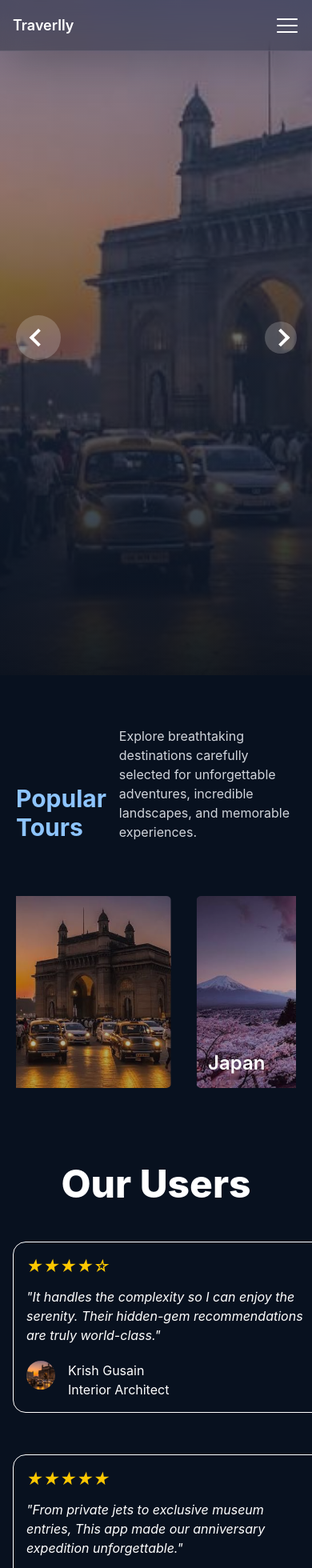
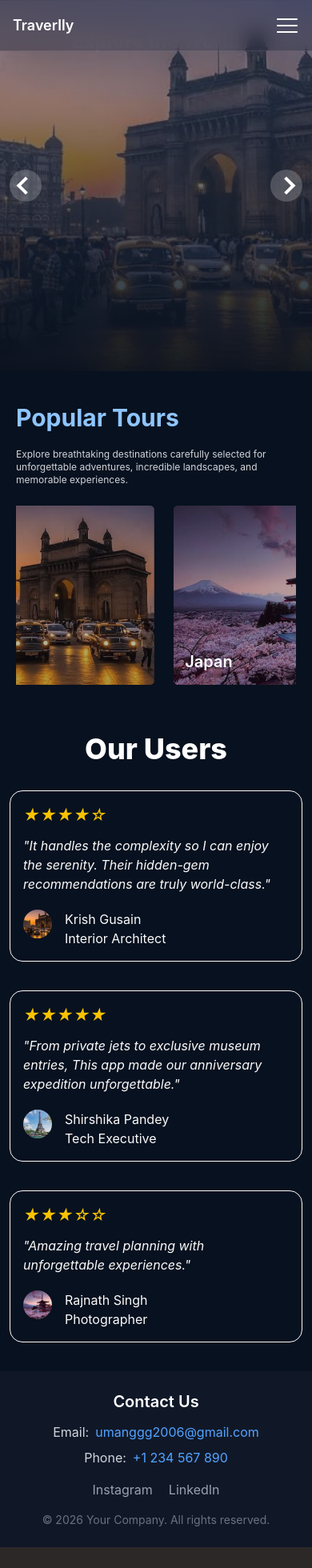
Before and after one commit to reactapp-development/projectreact, a React (Vite) app: page / in a window 390 px wide. Shown: the top 1960 px of the page at 80% size. After the commit the page ends 1934 px from the top, so only its background shows below. Built offline with nearby package versions, Linux system fonts and the light colour scheme.

Commit message:
home page fixed

```diff
--- a/src/home.jsx
+++ b/src/home.jsx
@@ -1,18 +1,21 @@
 import React, { useState, useEffect } from "react";
 import { motion, AnimatePresence } from "framer-motion";
 import { Link } from "react-router-dom";
+
 import india from "./assets/india.jpg";
 import japan from "./assets/japan.jpg";
 import bgImage from "./assets/images.jpg";
-import france from "./assets/france.jpg"
-import korea from "./assets/korea.jpg"
-import thailand from "./assets/thailand.jpg"
-import switzerland from "./assets/switzerland.jpg"
-import j from "./assets/j.jpg"
+import france from "./assets/france.jpg";
+import korea from "./assets/korea.jpg";
+import thailand from "./assets/thailand.jpg";
+import switzerland from "./assets/switzerland.jpg";
+import j from "./assets/j.jpg";
 
 const Home = () => {
+
   const [slide, setSlide] = useState(0);
   const [reviewIndex, setReviewIndex] = useState(0);
+
 
   const tours = [
     {
@@ -47,6 +50,7 @@ const Home = () => {
     }
   ];
 
+
   const slides = [
     {
       image: bgImage,
@@ -69,25 +73,8 @@ const slides = [
       description:
         "Explore temples, cities, mountains, and unique Japanese experiences. Experience Japan's rich culture, stunning landscapes, and the harmony between tradition and technology.",
     },
-
   ];
 
-  useEffect(() => {
-  const slideInterval = setInterval(() => {
-    setSlide((prev) => (prev + 1) % slides.length);
-  }, 5000);
-
-  return () => clearInterval(slideInterval);
-}, []);
-
-
-  useEffect(() => {
-  const interval = setInterval(() => {
-    setReviewIndex((prev) => (prev + 1) % reviews.length);
-  }, 3000);
-
-  return () => clearInterval(interval);
-}, []);
 
   const reviews = [
     {
@@ -119,36 +106,75 @@ const reviews = [
       rating: 3,
     },
   ];
+
+
+  useEffect(() => {
+
+    const slideInterval = setInterval(() => {
+      setSlide((prev) => (prev + 1) % slides.length);
+    }, 5000);
+
+    return () => clearInterval(slideInterval);
+
+  }, []);
+
+
+
+  useEffect(() => {
+
+    const interval = setInterval(() => {
+      setReviewIndex((prev) => (prev + 1) % reviews.length);
+    }, 5000);
+
+    return () => clearInterval(interval);
+
+  }, []);
+
+
+
   return (
+
     <div className="bg-[#08111f] min-h-screen overflow-x-hidden">
+
+
+      {/* HERO SECTION */}
+
+
+      <div className="relative flex items-center justify-center w-full h-[55vh] sm:min-h-screen overflow-hidden">
+
+
         <div
-        className=" relative flex items-center justify-center w-full min-h-screen overflow-hidden "
+          className="absolute inset-0 bg-center bg-cover"
           style={{
-          backgroundImage: `linear-gradient(to bottom, rgba(80,120,180,0.35), rgba(8,17,31,0.95)), url(${slides[slide].image})`,
-          backgroundSize: "cover",
-          backgroundPosition: "center",
-          backgroundRepeat: "no-repeat",
+            backgroundImage:
+              `linear-gradient(to bottom, rgba(80,120,180,0.35), rgba(8,17,31,0.95)), url(${slides[slide].image})`,
           }}
-      >
-        <div className="relative z-10 flex flex-col items-center justify-center w-full h-full">
+        />
+
+
+        <div className="relative z-10 flex flex-col items-center justify-center w-full h-full px-4">
+
+
           <AnimatePresence mode="wait">
+
 
             <motion.div
               key={slide}
               initial={{ opacity: 0, y: 30 }}
               animate={{ opacity: 1, y: 0 }}
-
               transition={{
                 duration: 0.8,
                 ease: "easeOut"
               }}
-    className="flex flex-col items-center"
+              className="flex flex-col items-center mt-16"
             >
+
 
               <div className="text-center">
 
+
                 <motion.h1
-        className=" text-4xl sm:text-5xl md:text-6xl lg:text-7xl font-extrabold text-white hover:text-[#d6d450] text-center "
+                  className="text-2xl sm:text-5xl md:text-6xl lg:text-7xl font-extrabold text-white hover:text-[#d6d450] text-center"
                   initial={{ opacity: 0, y: "-20vh" }}
                   animate={{ opacity: 1, y: 0 }}
                   exit={{ opacity: 0, y: "-20vh" }}
@@ -161,8 +187,9 @@ const reviews = [
                 </motion.h1>
 
 
+
                 <motion.h1
-        className="py-[2vh] text-[5vw] font-extrabold text-[#79b8ff] hover:text-[#ffb703]"
+                  className="py-[1vh] sm:py-[2vh] text-7vw] sm:text-[5vw] font-extrabold text-[#79b8ff] hover:text-[#ffb703]"
                   initial={{ opacity: 0, y: "-20vh" }}
                   animate={{ opacity: 1, y: 0 }}
                   exit={{ opacity: 0, y: "-20vh" }}
@@ -174,11 +201,13 @@ const reviews = [
                   {slides[slide].subtitle}
                 </motion.h1>
 
+
               </div>
 
 
+
               <motion.p
-      className=" w-11/12 sm:w-4/5 md:w-3/4 lg:w-3/5 mt-10 md:mt-20 text-center text-base sm:text-lg text-gray-200 "
+                className="w-11/12 sm:w-4/5 md:w-3/4 lg:w-3/5 mt-2 md:mt-10 text-center text-xs sm:text-lg text-gray-200"
                 initial={{ opacity: 0, y: 50 }}
                 animate={{ opacity: 1, y: 0 }}
                 exit={{ opacity: 0, y: 50 }}
@@ -193,24 +222,40 @@ const reviews = [
 
             </motion.div>
 
+
           </AnimatePresence>
+
+
+
           <button
             onClick={() => setSlide((slide + 1) % slides.length)}
-            className="absolute right-[5%] z-20 w-10 h-10 md:w-14 md:h-14 rounded-full bg-white/20 hover:bg-white/40 flex items-center justify-center transition"
+            className="absolute right-3 sm:right-[5%] z-20 w-10 h-10 md:w-14 md:h-14 rounded-full bg-white/20 hover:bg-white/40 flex items-center justify-center transition"
           >
             <span className="w-4 h-4 border-r-4 border-t-4 border-white rotate-45"></span>
           </button>
+
+
+
           <button
             onClick={() => setSlide((slide - 1 + slides.length) % slides.length)}
-            className="absolute left-[5%] z-20 w-14 h-14 rounded-full bg-white/20 hover:bg-white/40 flex  items-center justify-center transition"
+            className="absolute left-3 sm:left-[5%] z-20 w-10 h-10 md:w-14 md:h-14 rounded-full bg-white/20 hover:bg-white/40 flex items-center justify-center transition"
           >
             <span className="w-4 h-4 border-l-4 border-b-4 border-white rotate-45"></span>
           </button>
-        </div>
+
+
         </div>
 
-      <div className=" px-5 sm:px-8 lg:px-16 py-16 lg:py-24 text-white bg-[#08111f] ">
-        <div className="flex items-end justify-between">
+      </div>
+            {/* POPULAR TOURS */}
+
+
+      <div className="px-5 sm:px-8 lg:px-16 py-10 lg:py-20 text-white bg-[#08111f]">
+
+
+        <div className="flex flex-col lg:flex-row lg:items-end justify-between gap-5">
+
+
           <div>
 
             <motion.h1
@@ -223,72 +268,103 @@ const reviews = [
               Popular Tours
             </motion.h1>
 
+
           </div>
+
+
 
           <motion.p
             initial={{ opacity: 0, x: 50 }}
             whileInView={{ opacity: 1, x: 0 }}
             viewport={{ once: false }}
             transition={{ duration: 1 }}
-          className="w-full lg:w-[40%] text-gray-300"
+            className="w-full lg:w-[40%] text-gray-300 text-xs"
           >
             Explore breathtaking destinations carefully selected for unforgettable
             adventures, incredible landscapes, and memorable experiences.
           </motion.p>
+
+
         </div>
 
 
-        <div className="overflow-hidden mt-[8vh]">
+
+
+        <div className="overflow-hidden mt-6 md:mt-[8vh]">
+
 
           <motion.div
-  className="flex gap-8"
+            className="flex gap-6 md:gap-8"
             animate={{
               x: ["0%", "-50%"]
             }}
             transition={{
-
-  duration: 10,
+              duration: 8,
               repeat: Infinity,
               ease: "linear"
-
             }}
           >
 
+
+
             {[...tours, ...tours].map((tour, index) => (
+
 
               <Link
                 to={tour.link}
                 key={index}
-  className="block w-[85%] sm:w-[70%] md:w-[45%] lg:w-[30%] shrink-0" >
+                className="block w-[85%] sm:w-[70%] md:w-[45%] lg:w-[30%] shrink-0"
+              >
 
-<div className="relative overflow-hidden rounded-[2%] group h-60 sm:h-72 md:h-80 lg:h-96">
+
+                <div className="relative overflow-hidden rounded-[2%] group h-56 sm:h-72 md:h-80 lg:h-96">
+
+
 
                   <img
                     src={tour.image}
                     alt={tour.name}
-  className=" object-cover  w-full  h-full  transition  duration-700  group-hover:scale-110  opacity-70"
+                    className="object-cover w-full h-full transition duration-700 group-hover:scale-110 opacity-70"
                   />
 
+
+
                   <div className="absolute bottom-0 left-0 w-full p-[5%]">
-<h2 className="text-2xl font-semibold text-white">
+
+
+                    <h2 className="text-xl sm:text-2xl font-semibold text-white">
                       {tour.name}
                     </h2>
-</div>
+
 
                   </div>
 
+
+
+                </div>
+
+
               </Link>
+
 
             ))}
 
+
           </motion.div>
 
+
         </div>
+
+
       </div>
+            {/* USERS SECTION */}
+
+
       <div>
-            <div>
+
+
         <motion.h1
-   className="text-5xl font-extrabold flex justify-center p-8"
+          className="text-4xl sm:text-5xl font-extrabold flex justify-center py-5 sm:py-8 text-white"
           initial={{ opacity: 0, x: 50 }}
           whileInView={{ opacity: 1, x: 0 }}
           viewport={{ once: false }}
@@ -297,33 +373,64 @@ const reviews = [
           Our Users
         </motion.h1>
 
-  <div className="flex flex-col md:flex-row gap-5 overflow-hidden">
+
+
+        <div className="flex flex-col md:flex-row gap-3 md:gap-5 overflow-hidden">
+
+
 
           {[0,1,2].map((item) => {
+
+
             const current =
               reviews[(reviewIndex + item) % reviews.length];
 
+
             return (
+
+
               <motion.div
+
                 key={`${reviewIndex}-${item}`}
+
                 initial={{ opacity: 0 }}
+
                 animate={{ opacity: 1 }}
+
                 transition={{
                   duration: 0.8,
                   ease: "easeInOut"
                 }}
-        className="px-4 py-4 border border-white rounded-2xl m-4 md:m-10 w-full md:w-[30%] italic" >
+
+                className="px-4 py-4 border border-white rounded-2xl m-3 md:m-6 w-[calc(100%-1.5rem)] md:w-[30%] italic text-white"
+
+              >
+
+
 
                 <div className="text-yellow-400 text-xl">
+
                   {"★".repeat(current.rating)}
                   {"☆".repeat(5 - current.rating)}
+
                 </div>
 
+
+
+
                 <p className="mt-3">
+
                   "{current.text}"
+
                 </p>
 
+
+
+
+
                 <div className="flex mt-5">
+
+
 
                   <img
                     src={current.image}
@@ -331,50 +438,151 @@ const reviews = [
                     className="w-9 h-9 rounded-full object-cover"
                   />
 
+
+
+
                   <div className="not-italic ml-4">
-              <h1>{current.name}</h1>
-              <p>{current.role}</p>
-            </div>
+
+
+                    <h1>
+                      {current.name}
+                    </h1>
+
+
+                    <p>
+                      {current.role}
+                    </p>
+
 
                   </div>
 
+
+
+                </div>
+
+
+
               </motion.div>
+
+
             );
+
+
           })}
 
+
+
         </div>
+
+
+
       </div>
-          </div>
-          <footer className="bg-gray-900 text-white py-8 mt-10">
+
+
+
+
+
+
+
+      {/* FOOTER */}
+
+
+
+      <footer className="bg-gray-900 text-white py-6 sm:py-8 mt-6 sm:mt-10">
+
+
         <div className="max-w-6xl mx-auto px-4 text-center">
-    <h3 className="text-xl font-semibold mb-3">Contact Us</h3>
+
+
+          <h3 className="text-xl font-semibold mb-3">
+            Contact Us
+          </h3>
+
+
+
 
           <p className="text-gray-300 mb-2">
+
             Email:
-      <a href="#" class="text-blue-400 hover:underline">
+
+            <a
+              href="#"
+              className="text-blue-400 hover:underline ml-2"
+            >
               umanggg2006@gmail.com
             </a>
+
           </p>
 
+
+
+
+
           <p className="text-gray-300 mb-4">
+
             Phone:
-      <a href="#" class="text-blue-400 hover:underline">
+
+            <a
+              href="#"
+              className="text-blue-400 hover:underline ml-2"
+            >
               +1 234 567 890
             </a>
+
           </p>
 
+
+
+
+
+
           <div className="flex flex-wrap justify-center gap-5 mb-4">
-      <a href="https://www.instagram.com/umangguleria/" className="text-gray-400 hover:text-white">Instagram</a>
-      <a href="https://www.linkedin.com/in/umang-guleria-947468332?utm_source=share_via&utm_content=profile&utm_medium=member_android" className="text-gray-400 hover:text-white">LinkedIn</a>
+
+
+            <a
+              href="https://www.instagram.com/umangguleria/"
+              className="text-gray-400 hover:text-white"
+            >
+              Instagram
+            </a>
+
+
+
+            <a
+              href="https://www.linkedin.com/in/umang-guleria-947468332/"
+              className="text-gray-400 hover:text-white"
+            >
+              LinkedIn
+            </a>
+
+
+
           </div>
 
+
+
+
+
           <p className="text-sm text-gray-500">
+
             © 2026 Your Company. All rights reserved.
+
           </p>
+
+
+
+
         </div>
+
+
       </footer>
+
+
     </div>
+
   );
+
 };
 
+
 export default Home;
```
Lines whose indentation alone changed are shown as unchanged.
